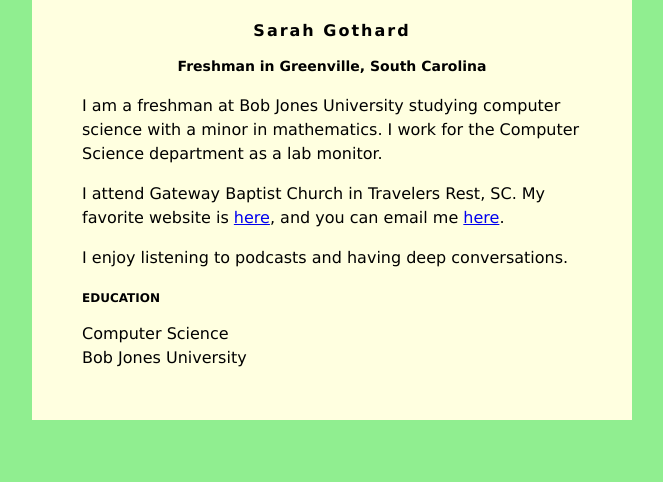
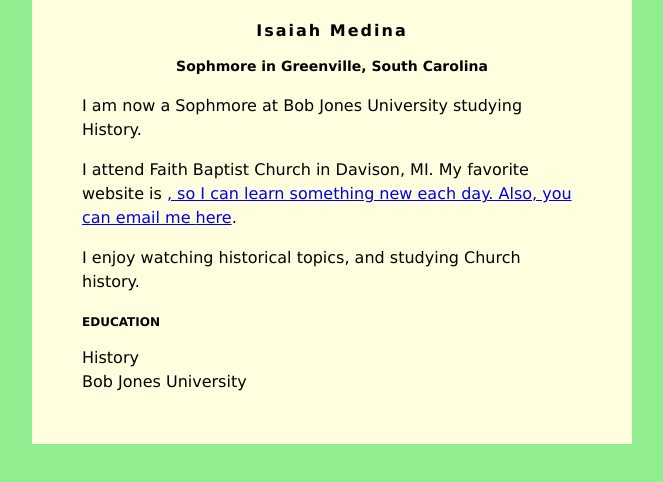
Before and after one commit to Isaiahjm24/Isaiahjm24.github.io, a plain HTML site: page index.html in a window 1280 px wide. Shown: the whole page, without its empty margins (308-971 px from the left). Drawn offline with Linux system fonts and the light colour scheme.

Commit message:
Update index.html

```diff
--- a/index.html
+++ b/index.html
@@ -30,21 +30,20 @@ h3 {
 </head>
 <body>
     <div id="content">
-        <h1>Sarah Gothard</h1>
-        <h2>Freshman in Greenville, South Carolina</h2>
+        <h1>Isaiah Medina</h1>
+        <h2>Sophmore in Greenville, South Carolina</h2>
 
-         <p>I am a freshman at Bob Jones University studying computer science with a minor in
-            mathematics. I work for the Computer Science department as a lab monitor.</p>
+         <p>I am now a Sophmore at Bob Jones University studying History.</p>
          <p>
-            I attend Gateway Baptist Church in Travelers Rest, SC. My favorite website is
-            <a href="https://mobilehymns.org/">here</a>, and you can email me
-            <a href="mailto:sgothard@bju.edu">here</a>.
+            I attend Faith Baptist Church in Davison, MI. My favorite website is
+            <a href=https://www.youtube.com/here</a>, so I can learn something new each day. Also, you can email me
+            <a href=imedi086@students.bju.edu>here</a>.
          </p>
          <p>
-            I enjoy listening to podcasts and having deep conversations.
+            I enjoy watching historical topics, and studying Church history.
          </p>
         <h3>EDUCATION</h3>
-        Computer Science<br />
+        History<br />
         Bob Jones University
     </div>
 </body>
```
